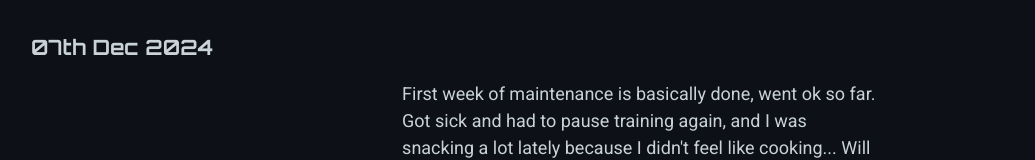
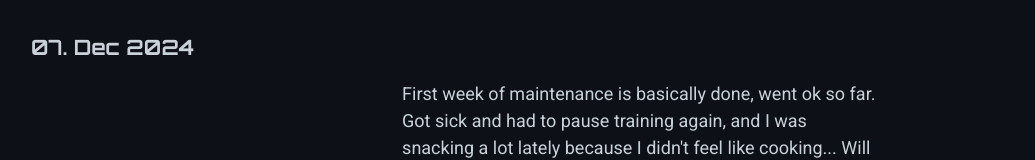
Before and after one commit to BelaGereon/fitness-journal, a React (Vite) app in the folder fitness-journal/: page / in a window 1280 px wide. Shown: the top 160 px of the page, without its empty margins (1-1036 px from the left). Built offline with nearby package versions, Linux system fonts and the light colour scheme.

Commit message:
:recycle: introduce react component for diary-entries

```diff
--- a/fitness-journal/src/App.tsx
+++ b/fitness-journal/src/App.tsx
@@ -1,53 +1,51 @@
 import "./App.css";
+import DiaryEntry from "./components/diary-entry/DiaryEntry";
 
 function App() {
   return (
     <>
       <body>
-        <div className="diary-entry">
-          <h3 className="date">07th Dec 2024</h3>
-          <div className="content">
+        <DiaryEntry date="07. Dec 2024">
           <div>
             First week of maintenance is basically done, went ok so far. Got
             sick and had to pause training again, and I was snacking a lot
-              lately because I didn't feel like cooking... Will work on that
-              next week. <br />
+            lately because I didn't feel like cooking... Will work on that next
+            week. <br />
             Average kcals/day are at ±2350 kcal for the week, overate a bit on
             some days.
           </div>
           <div className="popout">
-              Average weight went <b>DOWN</b> by ±0,5kg over the week, so I
-              should definitely start to increase my kcals and see where it goes
-              from there.
+            Average weight went <b>DOWN</b> by ±0,5kg over the week, so I should
+            definitely start to increase my kcals and see where it goes from
+            there.
           </div>
           <div>
             If I go by the formulas, I should increase kcals to about
-              2700kcals/day... Feels a bit much to be honest, but that would
-              also fit the weightloss-rate of ±1lbs/week... <br />
+            2700kcals/day... Feels a bit much to be honest, but that would also
+            fit the weightloss-rate of ±1lbs/week... <br />
             I'll set my goal to <b>2700kcals</b> and then see what my weight
             does the next week. <br />
-              Hopefully with weight-training starting again on wednesday, I
-              won't gain that much weight and just maintain my weight, maybe
-              even recomp a little...
+            Hopefully with weight-training starting again on wednesday, I won't
+            gain that much weight and just maintain my weight, maybe even recomp
+            a little...
           </div>
           <div className="popout">
-              I'll stay at 2700kcals at least on week, maybe even two to make
-              sure I account for water-weight-fluctuations in case my weight
-              shoots up the next week.
+            I'll stay at 2700kcals at least on week, maybe even two to make sure
+            I account for water-weight-fluctuations in case my weight shoots up
+            the next week.
           </div>
           <div className="feature">
             <b>TAKEAWAY FOR NEXT DIET:</b>
             <br />
-              I think it's a good idea for me to incorporate diet-breaks into
-              the next fatloss-phase, maybe at a 3:1-ratio (3 weeks fatloss, 1
-              week maintenance) and use the maintenance-weeks or -days for
-              deloading as well.
+            I think it's a good idea for me to incorporate diet-breaks into the
+            next fatloss-phase, maybe at a 3:1-ratio (3 weeks fatloss, 1 week
+            maintenance) and use the maintenance-weeks or -days for deloading as
+            well.
             <br />
-              That way I can hopefully offset metaboloc adaptations and also get
-              a little periodization for my training going.
+            That way I can hopefully offset metaboloc adaptations and also get a
+            little periodization for my training going.
           </div>
-          </div>
-        </div>
+        </DiaryEntry>
       </body>
     </>
   );
--- /dev/null
+++ b/fitness-journal/src/components/diary-entry/DiaryEntry.css
@@ -0,0 +1,38 @@
+.content {
+  --gap: clamp(1rem, 6vw, 3rem);
+  --full: minmax(var(--gap), 1fr);
+  --content: min(50ch, 100% - var(--gap) * 2);
+  --popout: minmax(0, 2rem);
+  --feature: minmax(0, 5rem);
+
+  display: grid;
+  grid-template-columns:
+    [full-start] var(--full)
+    [feature-start] var(--feature)
+    [popout-start] var(--popout)
+    [content-start] var(--content) [content-end]
+    var(--popout) [popout-end]
+    var(--feature) [feature-end]
+    var(--full) [full-end];
+}
+
+.content > * {
+  grid-column: content;
+  padding: 1rem;
+  border-radius: clamp(0.5rem, 1vw, 1rem);
+}
+
+.popout {
+  grid-column: popout;
+  background-color: var(--card-background-color);
+}
+
+.feature {
+  grid-column: feature;
+  color: var(--background-color);
+  background-color: var(--primary-accent-color);
+}
+
+.full {
+  grid-column: full;
+}
--- /dev/null
+++ b/fitness-journal/src/components/diary-entry/DiaryEntry.tsx
@@ -0,0 +1,20 @@
+import React from "react";
+import "./DiaryEntry.css";
+
+// Define props type for the DiaryEntry component
+interface DiaryEntryProps {
+  date: string;
+  children?: React.ReactNode; // Optional children prop
+}
+
+// DiaryEntry Component
+const DiaryEntry: React.FC<DiaryEntryProps> = ({ date, children }) => {
+  return (
+    <div className="diary-entry">
+      <h3>{date}</h3>
+      <div className="content">{children}</div>
+    </div>
+  );
+};
+
+export default DiaryEntry;
```
Lines whose indentation alone changed are shown as unchanged.
